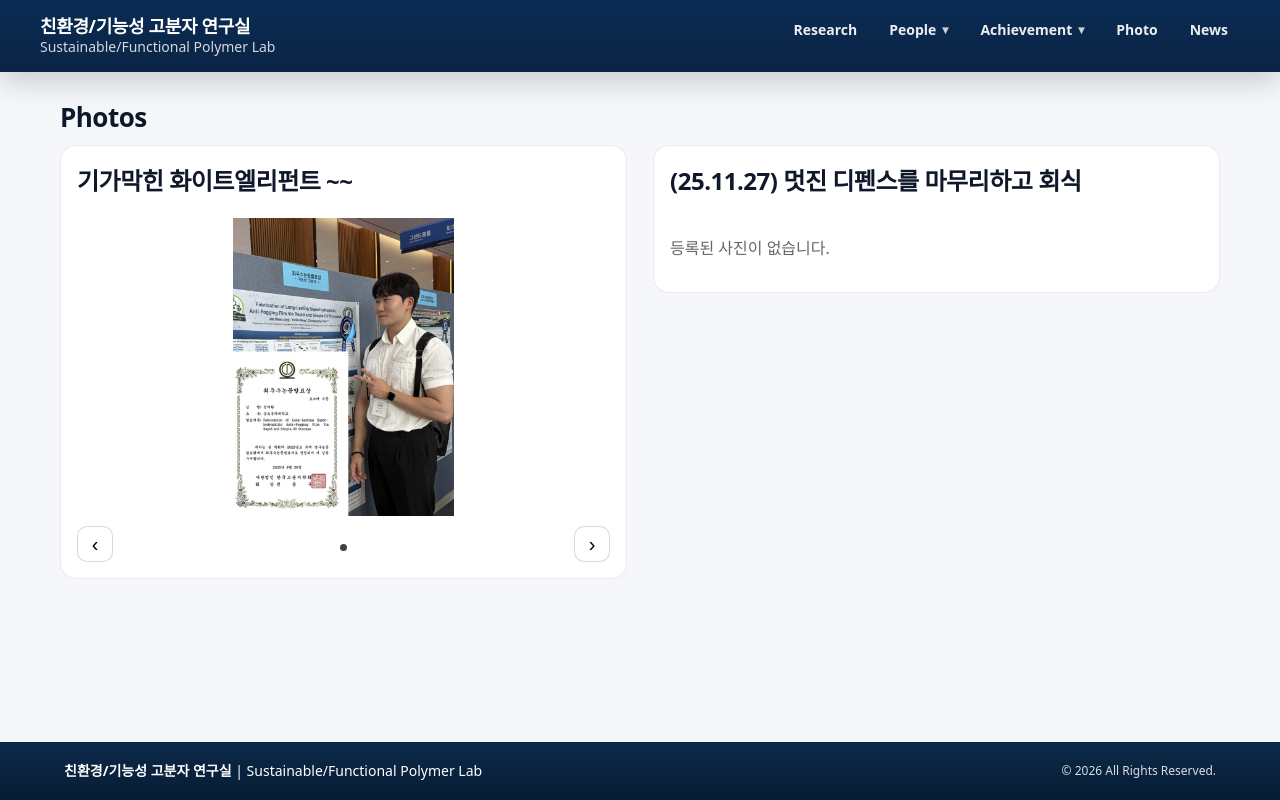
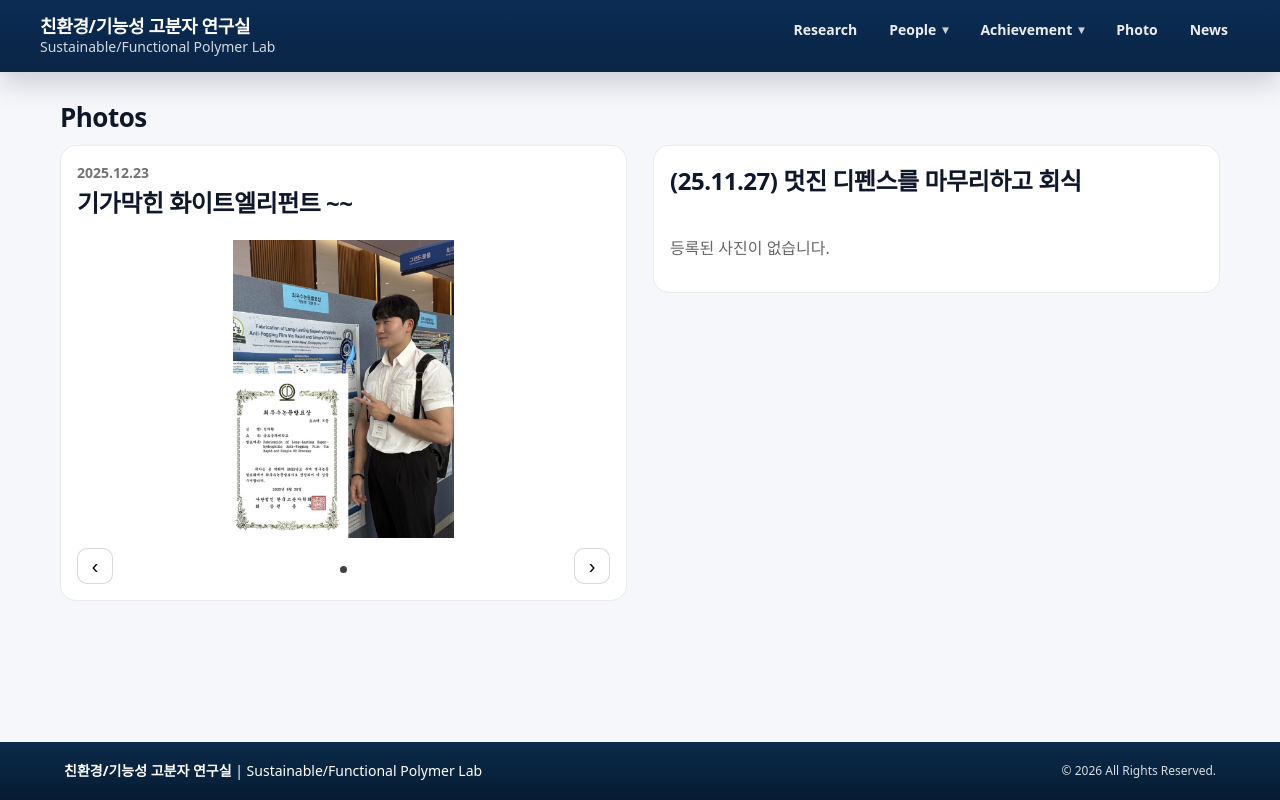
Before and after one commit to crchoi0305/SFPL, a plain HTML site: page photo.html in a window 1280 px wide. Drawn offline with Linux system fonts and the light colour scheme.

Commit message:
Improve photo carousel layout and date alignment

```diff
--- a/admin/config.yml
+++ b/admin/config.yml
@@ -116,7 +116,7 @@ collections:
               format: "YYYY-MM-DD"     # 저장용(안전)
               date_format: "YYYY.MM.DD" # UI 표시용
               time_format: false
-              required: false
+              required: true
 
             - { label: "Title", name: "title", widget: "string" }
 
--- a/photo.html
+++ b/photo.html
@@ -283,12 +283,26 @@ function normalizeImgSrc(v) {
   }
 
   // ===== build album carousel =====
-  function buildCarousel(album) {
-    const card = el("article", "album-card");
+function buildCarousel(album) {
+  const card = el("article", "album-card");
 
-    const title = el("h2", "album-title");
-    title.textContent = album.title || "Untitled";
-    card.appendChild(title);
+  // ✅ header block (date + title)
+  const header = el("div", "album-header");
+
+  if (album.date) {
+    const dateText = el("div", "album-date");
+    dateText.textContent = String(album.date);
+    header.appendChild(dateText);
+  }
+
+  const title = el("h2", "album-title");
+  title.textContent = album.title || "Untitled";
+  header.appendChild(title);
+
+  card.appendChild(header);
+
+  // ... 이하 기존 코드 그대로 (carousel 생성)
+
 
     const wrap = el("div", "carousel");
     const track = el("div", "carousel-track");
--- a/styles.css
+++ b/styles.css
@@ -851,13 +851,40 @@ main {
 }
 
 .album-card{
-  padding: 22px;
-  border-radius: 18px;
+  position: relative; /* ✅ date absolute 기준 */
+  border: 1px solid rgba(0,0,0,.08);
+  border-radius: 16px;
+  padding: 16px;
+  background: #fff;
 }
 
+.album-header{
+  margin: 0 0 12px;
+}
+
+.album-date{
+  /* ✅ pill 제거: 그냥 텍스트 */
+  position: static;
+  padding: 0;
+  border: 0;
+  border-radius: 0;
+  background: none;
+  backdrop-filter: none;
+
+  /* 스타일 */
+  font-size: 14px;
+  font-weight: 600;
+  color: rgba(0,0,0,.55);
+  margin: 0 0 0px; /* 제목과 간격 */
+}
+
+
 .album-title{
-  margin-bottom: 10px;
+  margin: 0;              /* ✅ header가 margin 관리 */
+  font-size: 24px;
+  letter-spacing: -0.02em;
 }
+
 
 .carousel-img{
   aspect-ratio: 16 / 9;
```
